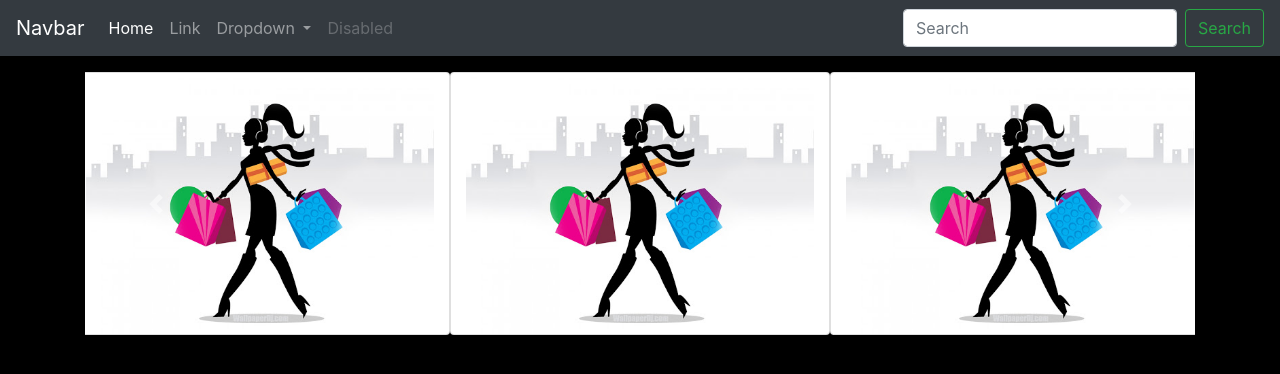
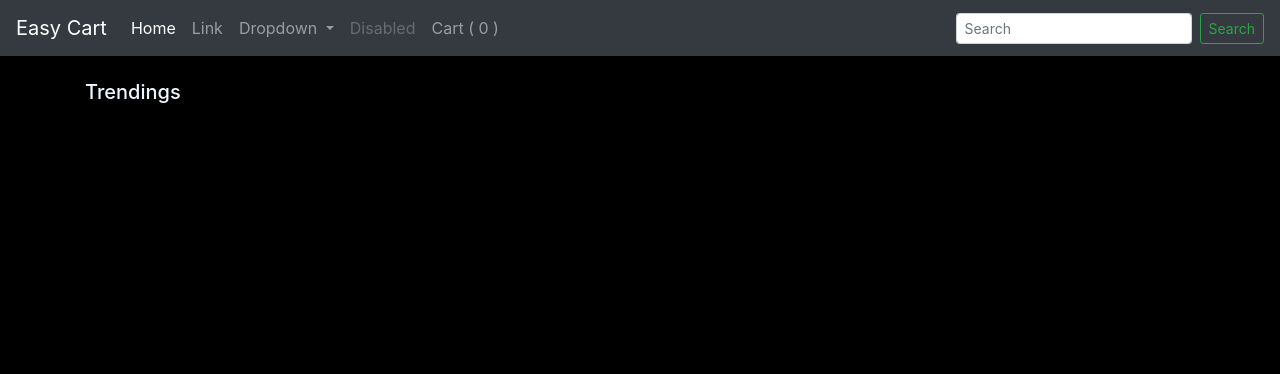
Before and after one commit to pranjalvarshney/E-com-site, a Django app: template shop/templates/index.html in a window 1280 px wide. Shown: the top 374 px of the page. Run offline with Django 3.2, Linux system fonts and the light colour scheme; the template is opened without the code that fills it, so the values that code supplies are empty; some libraries are stand-ins or nearby versions.

Commit message:
products page added and its view

```diff
--- a/shop/static/css/styles.css
+++ b/shop/static/css/styles.css
@@ -2,3 +2,10 @@
     background-color: #000;
     color: aliceblue;
 }
+.col-sm-3{
+    display: inline-block;
+}
+.col-sm-3 img{
+    height: 200;
+    width: 120;
+}
--- a/shop/templates/index.html
+++ b/shop/templates/index.html
@@ -1,56 +1,97 @@
 {% extends 'layout.html' %}
 {% load static %}
 {% block title %} Home {% endblock %}
+{% block script %}
+<script>
+
+    if(localStorage.getItem('cart') == null){
+      var cart = {};
+      // console.log(cart);
+    }else{
+
+      cart = JSON.parse(localStorage.getItem('cart'));
+      // console.log(cart);
+    }
+
+    $('.cartbtn').click(function(){
+      // console.log("clicked");
+      var id = this.id.toString();
+      // console.log(id);
+      if(cart[id] != undefined){
+        cart[id] = cart[id] + 1;
+      }else{
+        cart[id] = 1;
+      }
+      console.log(cart);
+      localStorage.setItem('cart',JSON.stringify(cart));
+      console.log(Object.keys(cart).length);
+      document.getElementById('cart').innerHTML = Object.keys(cart).length;
+    });
+</script>
+
+{% endblock %}
 {% block body %}
-      <div id="carouselExampleControls" class="carousel slide container mt-3" data-ride="carousel">
+
+
+
+<style>
+  .col-sm-3{
+    margin: 0 auto;
+    display: inline-block;
+  }
+  #img-card{
+    height: 250px;
+    }
+  .card{
+    background-color: #00000000;
+  }
+
+</style>
+
+<h5 class="container mt-4">Trendings</h5>
+    {% for product, range in allproducts %}
+      <div id="carouselExampleControls{{forloop.counter}}" class="carousel slide container mt-3" data-ride="carousel">
         <div class="carousel-inner">
           <div class="carousel-item active">
-            <div class="row">
-              <div class="card col-sm-4">
-              <img src="{% static 'images/shop_img.jpg' %}" class="card-img-top" alt="...">
-            </div>
-            <div class="card col-sm-4">
-              <img src="{% static 'images/shop_img.jpg' %}" class="card-img-top" alt="...">
-            </div>
-            <div class="card col-sm-4">
-              <img src="{% static 'images/shop_img.jpg' %}" class="card-img-top" alt="...">
+
+            <div class="row" >
+
+
+
+            {% for i in product %}
+            <div class="col-sm-3">
+              <a href="/product/{{i.id}}">
+                <div class="card border-0" >
+                  <img src='/media/{{i.image}}' class="card-img-top" id="img-card" alt="...">
+                  <div class="card-body">
+                    <h6 class="card-title">{{i.product_name}}</h6>
+                    <p class="card-text">{{i.desc}}</p>
+                    <div class="row justify-content-between">
+                      <button class="btn btn-primary btn-sm cart" id="product{{i.id}}" >Add to Cart</button>
+                      <h6 >{{i.price}}</h6>
                     </div>
                   </div>
                 </div>
-          <div class="carousel-item">
-            <div class="row">
-              <div class="card col-sm-4">
-              <img src="{% static 'images/shop_img.jpg' %}" class="card-img-top" alt="...">
+              </a>
             </div>
-            <div class="card col-sm-4">
-              <img src="{% static 'images/shop_img.jpg' %}" class="card-img-top" alt="...">
+            {% if forloop.counter|divisibleby:4 and forloop.counter > 0 and not forloop.last %}
           </div>
-            <div class="card col-sm-4">
-              <img src="{% static 'images/shop_img.jpg' %}" class="card-img-top" alt="...">
+          </div><div class="carousel-item">
+            {% endif %}
+
+            {% endfor %}
+
+        </div>
+
         </div>
       </div>
-          </div>
-          <div class="carousel-item">
-            <div class="row">
-              <div class="card col-sm-4">
-              <img src="{% static 'images/shop_img.jpg' %}" class="card-img-top" alt="...">
-            </div>
-            <div class="card col-sm-4">
-              <img src="{% static 'images/shop_img.jpg' %}" class="card-img-top" alt="...">
-            </div>
-            <div class="card col-sm-4">
-              <img src="{% static 'images/shop_img.jpg' %}" class="card-img-top" alt="...">
-            </div>
-            </div>
-          </div>
-        </div>
-        <a class="carousel-control-prev" href="#carouselExampleControls" role="button" data-slide="prev">
+      <a class="carousel-control-prev" href="#carouselExampleControls{{forloop.counter}}" role="button" data-slide="prev">
         <span class="carousel-control-prev-icon" aria-hidden="true"></span>
         <span class="sr-only">Previous</span>
       </a>
-        <a class="carousel-control-next" href="#carouselExampleControls" role="button" data-slide="next">
+      <a class="carousel-control-next" href="#carouselExampleControls{{forloop.counter}}" role="button" data-slide="next">
         <span class="carousel-control-next-icon" aria-hidden="true"></span>
         <span class="sr-only">Next</span>
       </a>
-      </div>
+      {% endfor %}
 {% endblock %}
--- a/shop/templates/layout.html
+++ b/shop/templates/layout.html
@@ -16,7 +16,7 @@
 
 
     <nav class="navbar navbar-expand-lg navbar-dark bg-dark">
-        <a class="navbar-brand" href="#">Navbar</a>
+        <a class="navbar-brand" href="#">Easy Cart</a>
         <button class="navbar-toggler" type="button" data-toggle="collapse" data-target="#navbarSupportedContent" aria-controls="navbarSupportedContent" aria-expanded="false" aria-label="Toggle navigation">
           <span class="navbar-toggler-icon"></span>
         </button>
@@ -43,10 +43,13 @@
             <li class="nav-item">
               <a class="nav-link disabled" href="#" tabindex="-1" aria-disabled="true">Disabled</a>
             </li>
+            <li class="nav-item">
+              <a class="nav-link " href="#">Cart ( <span id="cart">0</span> )</a>
+            </li>
           </ul>
           <form class="form-inline my-2 my-lg-0">
-            <input class="form-control mr-sm-2" type="search" placeholder="Search" aria-label="Search">
-            <button class="btn btn-outline-success my-2 my-sm-0" type="submit">Search</button>
+            <input class="form-control form-control-sm mr-sm-2" type="search" placeholder="Search" aria-label="Search">
+            <button class="btn btn-sm btn-outline-success my-2 my-sm-0" type="submit">Search</button>
           </form>
         </div>
       </nav>
@@ -54,10 +57,15 @@
     {% block body%} {% endblock %}
 
 
+
+
     <!-- Optional JavaScript -->
+
     <!-- jQuery first, then Popper.js, then Bootstrap JS -->
     <script src="https://code.jquery.com/jquery-3.4.1.slim.min.js" integrity="sha384-J6qa4849blE2+poT4WnyKhv5vZF5SrPo0iEjwBvKU7imGFAV0wwj1yYfoRSJoZ+n" crossorigin="anonymous"></script>
     <script src="https://cdn.jsdelivr.net/npm/popper.js@1.16.0/dist/umd/popper.min.js" integrity="sha384-Q6E9RHvbIyZFJoft+2mJbHaEWldlvI9IOYy5n3zV9zzTtmI3UksdQRVvoxMfooAo" crossorigin="anonymous"></script>
     <script src="https://stackpath.bootstrapcdn.com/bootstrap/4.4.1/js/bootstrap.min.js" integrity="sha384-wfSDF2E50Y2D1uUdj0O3uMBJnjuUD4Ih7YwaYd1iqfktj0Uod8GCExl3Og8ifwB6" crossorigin="anonymous"></script>
+
+    {% block script %}  {% endblock %}
   </body>
 </html>
--- a/shop/urls.py
+++ b/shop/urls.py
@@ -7,7 +7,7 @@
     path('contact/',views.contact),
     path('tracker/',views.tracker),
     path('search/',views.search),
-    path('productview/',views.productview),
+    path('product/<int:pid>',views.productview),
     path('checkout',views.checkout),
 
 ]
```
Also changed, not shown: shop/templates/productview.html (added, +38 -0 lines), shop/views.py (+22 -3 lines), db.sqlite3, media/shop/images/41AqN8rElTL.jpg (added), media/shop/images/41QRIoHE0qL.jpg (added), media/shop/images/41QRIoHE0qL_W5KNcFS.jpg (added), media/shop/images/51y0FcYLH3L.jpg (added), media/shop/images/51zBGZAotkL.jpg (added), shop/templates/checkout.html (added), shop/templates/contact.html (added), shop/templates/tracker.html (added). Lines whose indentation alone changed are shown as unchanged.
